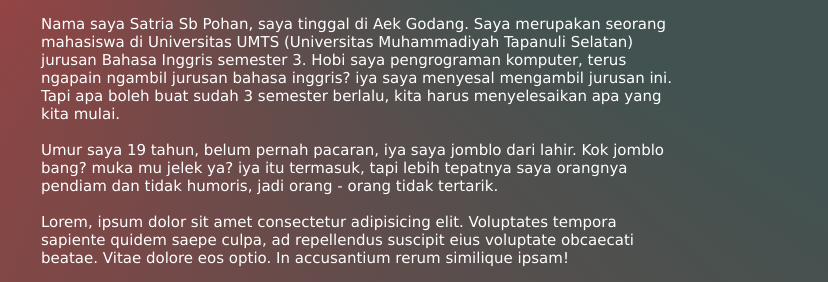
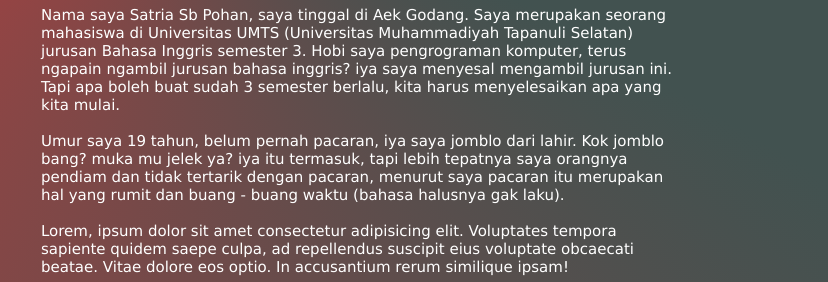
Before and after one commit to SatriaSbPohan/Satria, a plain HTML site: page index.html in a window 1280 px wide. Shown: the part 991-1273 px from the top of the page, 452-1280 px from the left. Drawn offline with Linux system fonts and the light colour scheme.

Commit message:
Update index.html

```diff
--- a/index.html
+++ b/index.html
@@ -39,7 +39,7 @@
                     <h1>Tentang Saya</h1><br>
                     <p>Nama saya Satria Sb Pohan, saya tinggal di Aek Godang. Saya merupakan seorang mahasiswa di Universitas UMTS (Universitas Muhammadiyah Tapanuli Selatan) jurusan Bahasa Inggris semester 3. Hobi saya pengrograman komputer, terus ngapain ngambil jurusan bahasa inggris? iya saya menyesal mengambil jurusan ini. Tapi apa boleh buat sudah 3 semester berlalu, kita harus menyelesaikan apa yang kita mulai.</p><br>
 
-                    <p>Umur saya 19 tahun, belum pernah pacaran, iya saya jomblo dari lahir. Kok jomblo bang? muka mu jelek ya? iya itu termasuk, tapi lebih tepatnya saya orangnya pendiam dan tidak humoris, jadi orang - orang tidak tertarik.</p><br>
+                    <p>Umur saya 19 tahun, belum pernah pacaran, iya saya jomblo dari lahir. Kok jomblo bang? muka mu jelek ya? iya itu termasuk, tapi lebih tepatnya saya orangnya pendiam dan tidak tertarik dengan pacaran, menurut saya pacaran itu merupakan hal yang rumit dan buang - buang waktu (bahasa halusnya gak laku).</p><br>
 
                     <p>Lorem, ipsum dolor sit amet consectetur adipisicing elit. Voluptates tempora sapiente quidem saepe culpa, ad repellendus suscipit eius voluptate obcaecati beatae. Vitae dolore eos optio. In accusantium rerum similique ipsam!</p><br>
 
```
